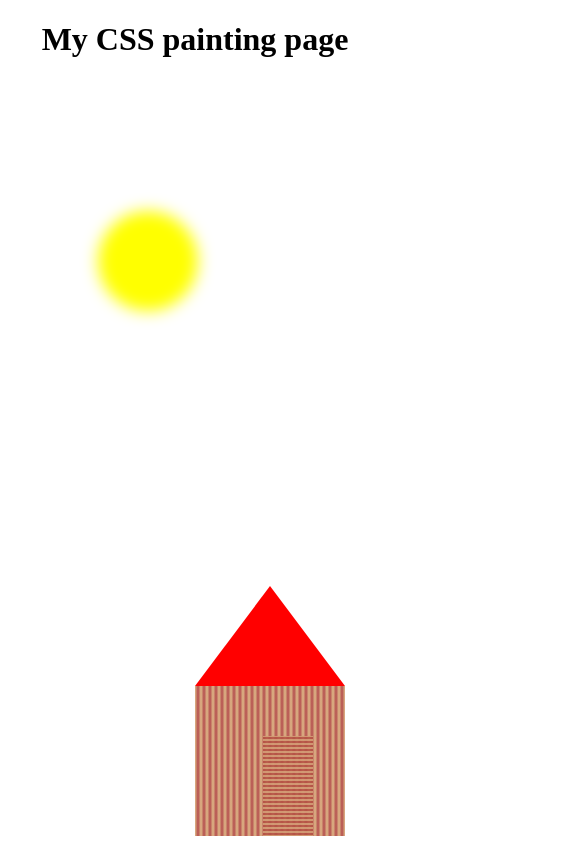
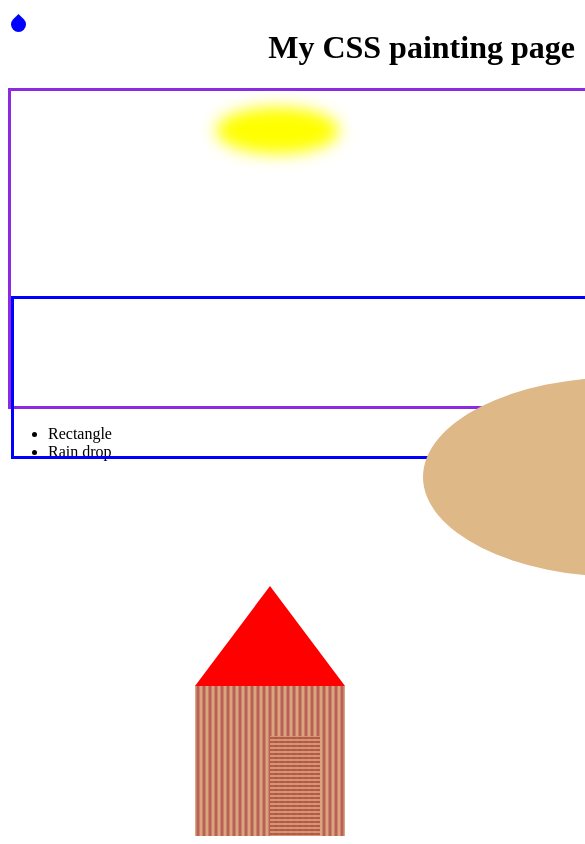
Before and after one commit to schapira/Drafts, a plain HTML site: page css samples/paint/index.html in a window 390 px wide. Shown: the top 844 px of the page, 585 px wide, since content can reach past the window. Drawn offline with Linux system fonts and the light colour scheme.

Commit message:
start positioning and sizing relative to make responsive, not finished yet

```diff
--- a/css samples/paint/index.html
+++ b/css samples/paint/index.html
@@ -14,8 +14,13 @@
         <h1>My CSS painting page</h1>
     </header>
     <main>
+        <div class="drop"></div>
+        <div class="sun">
+        </div>
 
-        <div class="sun">
+        <div class="mountains">
+            <div class="rightMountain"></div>
+            <div class="leftMountain"></div>
         </div>
         <div class="house">
             <div class="roof"></div>
@@ -26,7 +31,10 @@
 
     </main>
     <footer>
-
+        <ul class="credits">
+            <li>Rectangle</li>
+            <li>Rain drop</li>
+        </ul>
     </footer>
 </body>
 
--- a/css samples/paint/styles.css
+++ b/css samples/paint/styles.css
@@ -1,20 +1,61 @@
+body {
+    height: 95vmin;
+    width: 98vmax;
+    align-content: center;
+}
+
 h1 {
     text-align: center;
 }
 
 main {
-    height: auto;
-    max-width: auto;
+    height: 85%;
+    width: 99%;
+    border-color: blueviolet;
+    border-style: solid;
 }
+
+.mountains {
+    width: 100%;
+    height: 50%;
+    align-content: center;
+    position: relative;
+    top: 50%;
+
+    border-color: blue;
+    border-style: solid;
+}
+
+.rightMountain,
+.leftMountain {
+    background-color: burlywood;
+    border-radius: 50% / 50%;
+    position: relative;
+    bottom: -50%;
+
+}
+
+.rightMountain {
+    width: 400px;
+    height: 200px;
+    left: 50%;
+}
+
+/*
+.leftMountain {
+    width: 400px;
+    height: 200px;
+
+}*/
 
 .sun {
     background-color: yellow;
-    width: 100px;
-    height: 100px;
+    width: 15%;
+    height: 15%;
     border-radius: 50%;
-    position: absolute;
+    position: relative;
     left: 25%;
-    top: 25%;
+    top: 5%;
     filter: blur(8px);
 }
 
@@ -30,12 +71,12 @@ main {
 }
 
 .houseBody {
-    /*background-color: burlywood;*/
     background-image: repeating-linear-gradient(90deg, burlywood, rgba(165, 42, 42, 0.83) 2%, burlywood 4%);
     width: 150px;
     height: 150px;
     margin: 0 auto;
     left: 25%;
+
 
 }
 
@@ -53,5 +94,15 @@ main {
     height: 100px;
     position: absolute;
     bottom: 0;
-    left: 45%;
+    left: 50%;
 }
+
+.drop {
+    width: 15px;
+    height: 15px;
+    border-radius: 16px 0px 16px 16px;
+    background-color: blue;
+    transform: rotate(-45deg);
+    position: absolute;
+    top: 2%;
+}
```
